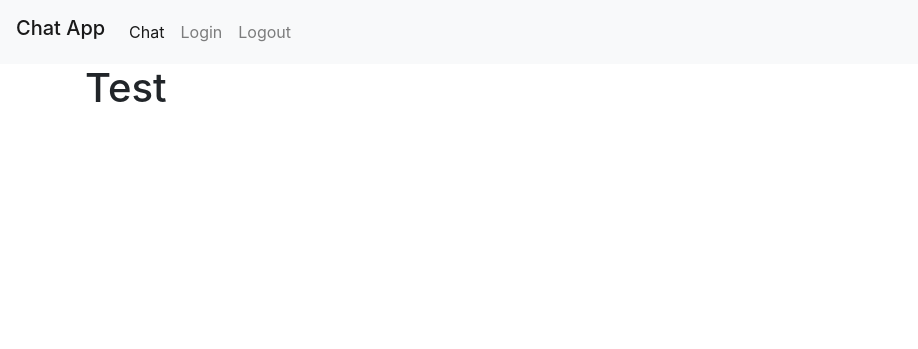
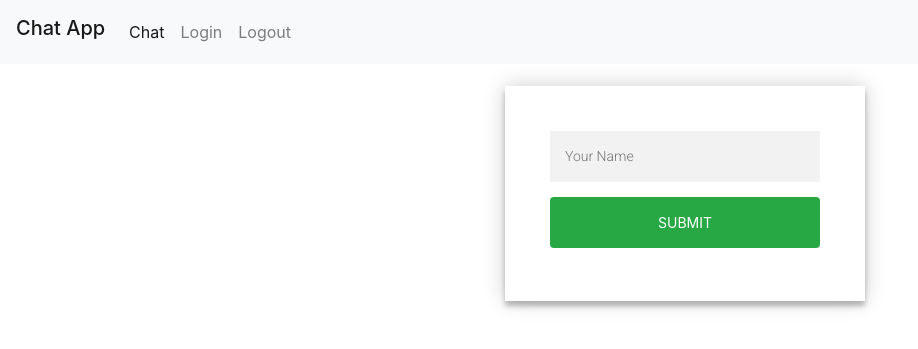
Before and after one commit to ElvoCS/chatApp, a Flask app: template website/templates/login.html in a window 1280 px wide. Shown: the top 349 px of the page, without its empty margins (0-918 px from the left). Run offline with Flask 2, Linux system fonts and the light colour scheme; the template is opened without the code that fills it, so the values that code supplies are empty; some libraries are stand-ins or nearby versions.

Commit message:
front end stuff

```diff
--- a/server/server.py
+++ b/server/server.py
@@ -1,7 +1,7 @@
 from socket import AF_INET, socket, SOCK_STREAM
 from threading import Thread
 import time
-from person import Person
+from .person import Person
 
 # GLOBAL CONSTANTS
 HOST = 'localhost'
--- a/website/client/__init__.py
+++ b/website/client/__init__.py
@@ -1 +1 @@
-from client import Client
+from .client import Client
--- a/website/main.py
+++ b/website/main.py
@@ -1,4 +1,4 @@
-from flask import Flask, redirect, url_for, render_template, session
+from flask import Flask, redirect, url_for, render_template, session, request
 from client import Client
 
 NAME_KEY = 'name'
@@ -14,6 +14,7 @@ def login():
     if request.method == "POST":
         session[NAME_KEY] = request.form["name"]
         return redirect(url_for("home"))
+
     return render_template("login.html")
 
 
--- a/website/static/index.js
+++ b/website/static/index.js
@@ -7,3 +7,10 @@ $(function() {
         return false;
     });
 });
+
+function validate(name){
+    if(name.length >= 2){
+        return true;
+    }
+        return false;
+}
--- a/website/templates/login.html
+++ b/website/templates/login.html
@@ -1,7 +1,99 @@
-{% extends 'base.html' %}
-{%block title %}Login{% endblock %}
-{%block content %}
-<h1>Test</h1>
+{% extends "base.html" %}
+
+{% block title %}Login{% endblock %}
+
+{% block messages %}
+    {% with messages = get_flashed_messages() %}
+      {% if messages %}
+            {% for message in messages %}
+              {% set display = slice(message, "1:") %}
+              {% set prefix = slice[0] %}
+              {% if prefix == "1" %}
+                <div class="alert alert-secondary" role="alert">
+                {{ display }}
+                </div>
+              {% else %}
+                <div class="alert alert-danger" role="alert">
+                {{ display }}
+                </div>
+              {% endif %}
+            {% endfor %}
+      {% endif %}
+    {% endwith %}
+{% endblock %}
+
+{% block content %}
+<style type="text/css">
+@import url(https://fonts.googleapis.com/css?family=Roboto:300);
+
+.login-page {
+  width: 360px;
+  padding: 8% 0 0;
+  margin: auto;
+}
+.form {
+  position: relative;
+  z-index: 1;
+  background: #FFFFFF;
+  max-width: 360px;
+  margin: 0 auto 100px;
+  padding: 45px;
+  text-align: center;
+  box-shadow: 0 0 20px 0 rgba(0, 0, 0, 0.2), 0 5px 5px 0 rgba(0, 0, 0, 0.24);
+}
+.form input {
+  font-family: "Roboto", sans-serif;
+  outline: 0;
+  background: #f2f2f2;
+  width: 100%;
+  border: 0;
+  margin: 0 0 15px;
+  padding: 15px;
+  box-sizing: border-box;
+  font-size: 14px;
+}
+.form button {
+  text-transform: uppercase;
+  outline: 0;
+  width: 100%;
+  border: 0;
+  padding: 15px;
+  color: #FFFFFF;
+  font-size: 14px;
+  -webkit-transition: all 0.3 ease;
+  transition: all 0.3 ease;
+  cursor: pointer;
+}
+.form button:hover,.form button:active,.form button:focus {
+  background: #43A047;
+}
+.form .message {
+  margin: 15px 0 0;
+  color: #b3b3b3;
+  font-size: 12px;
+}
+.container {
+  position: relative;
+  z-index: 1;
+  max-width: 300px;
+  margin: 0 auto;
+}
+.container:before, .container:after {
+  content: "";
+  display: block;
+  clear: both;
+}
+
+</style>
+
+<div class="login-page">
+  <div class="form">
+    <form class="login-form" action="#" method="POST">
+      <input type="text" name="inputName" id="inputName" placeholder="Your Name"/>
+      <button type="submit" class="btn btn-success mb-2">Submit</button>
+    </form>
+  </div>
+</div>
 
 <script type="text/javascript" src="{{ url_for('static', filename='index.js') }}"></script>
 {% endblock %}
```
Also changed, not shown: website/templates/index.html (+41 -9 lines), website/templates/__init__.py (added).
